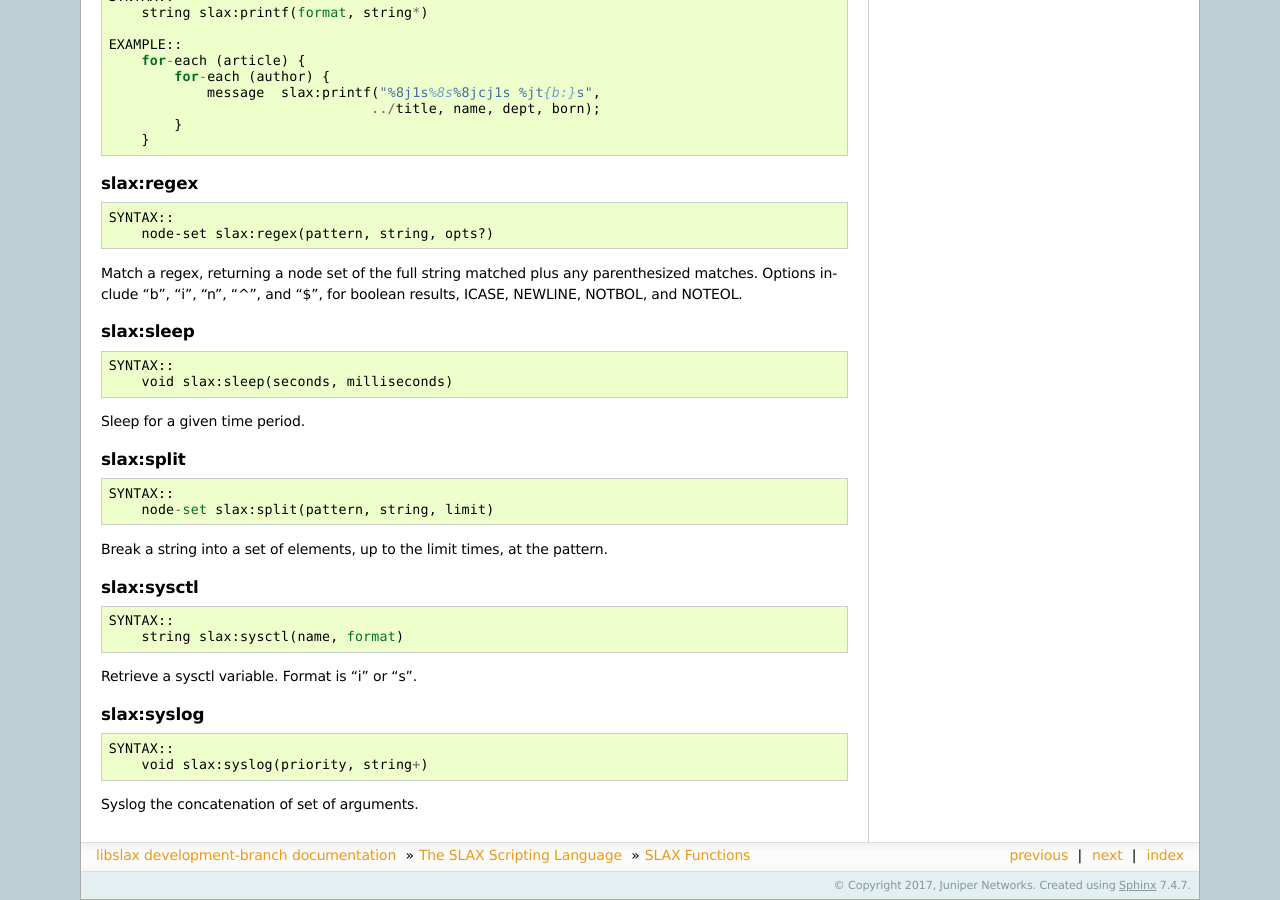
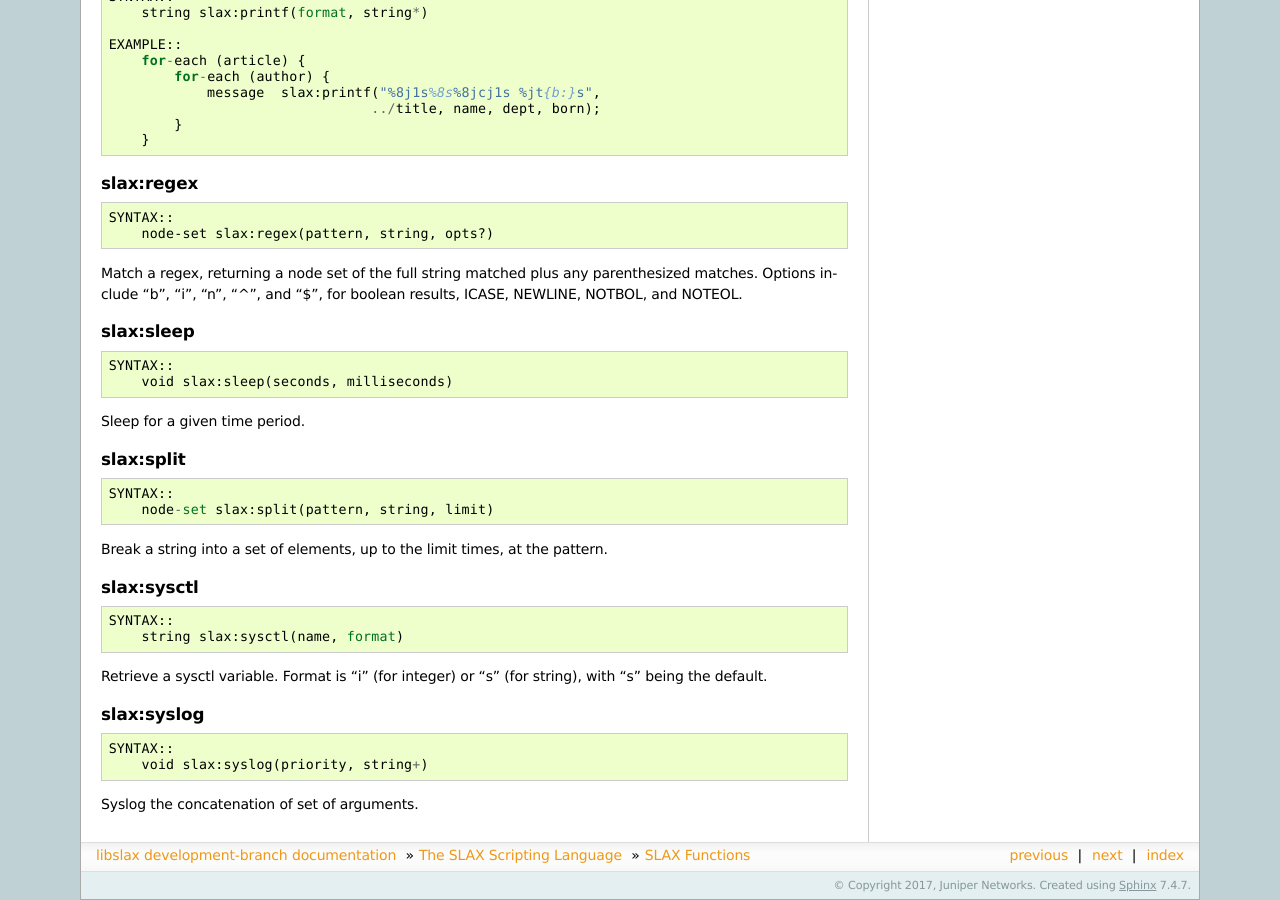
Before and after one commit to Juniper/libslax, a Sphinx documentation site: the page built from doc/functions.rst, in a window 1280 px wide and 900 px high, scrolled down 3456 px. Built offline with Sphinx 7.4.7, drawn with Linux system fonts in a browser that asks for light colours.

Commit message:
docs: "s" is the default format for slax:sysctl

```diff
--- a/doc/functions.rst
+++ b/doc/functions.rst
@@ -289,7 +289,8 @@ slax:sysctl
     SYNTAX::
         string slax:sysctl(name, format)
 
-Retrieve a sysctl variable.  Format is "i" or "s".
+Retrieve a sysctl variable.  Format is "i" (for integer) or "s" (for
+string), with "s" being the default.
 
 slax:syslog
 +++++++++++
```
